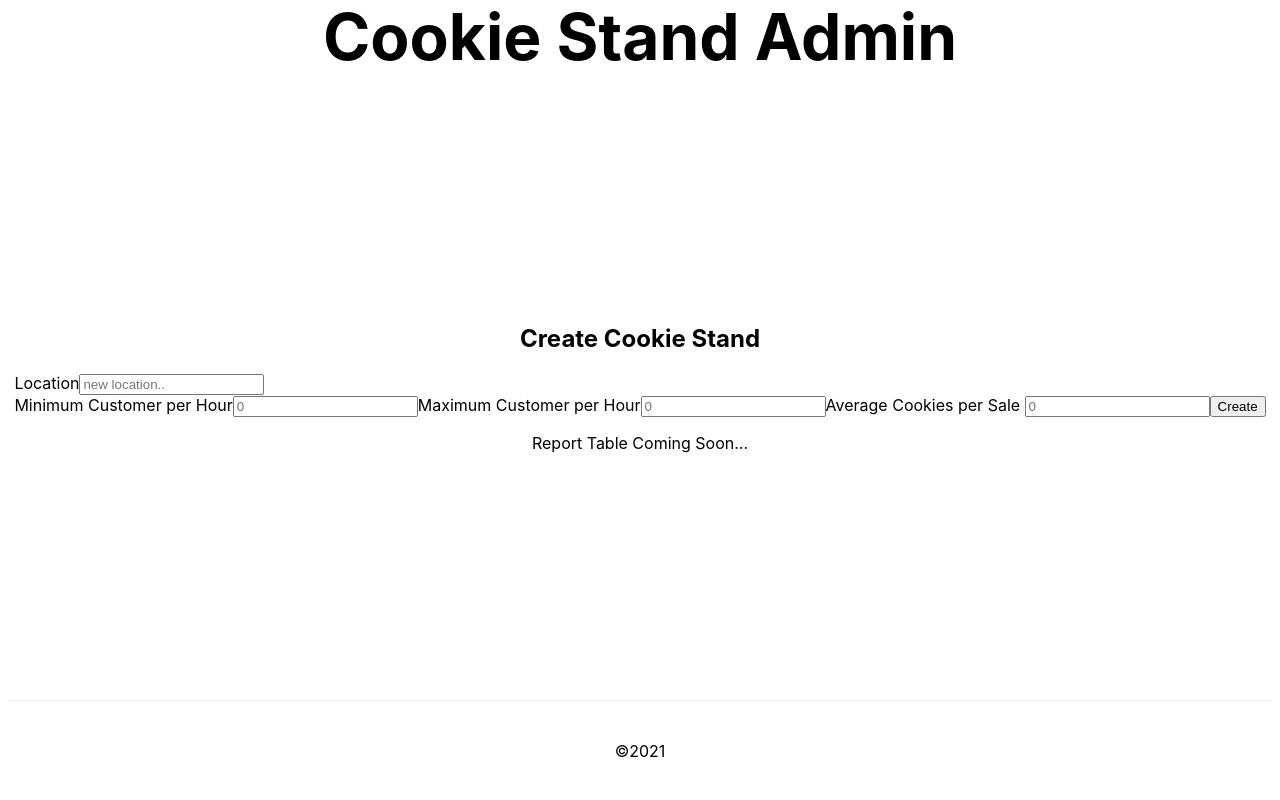
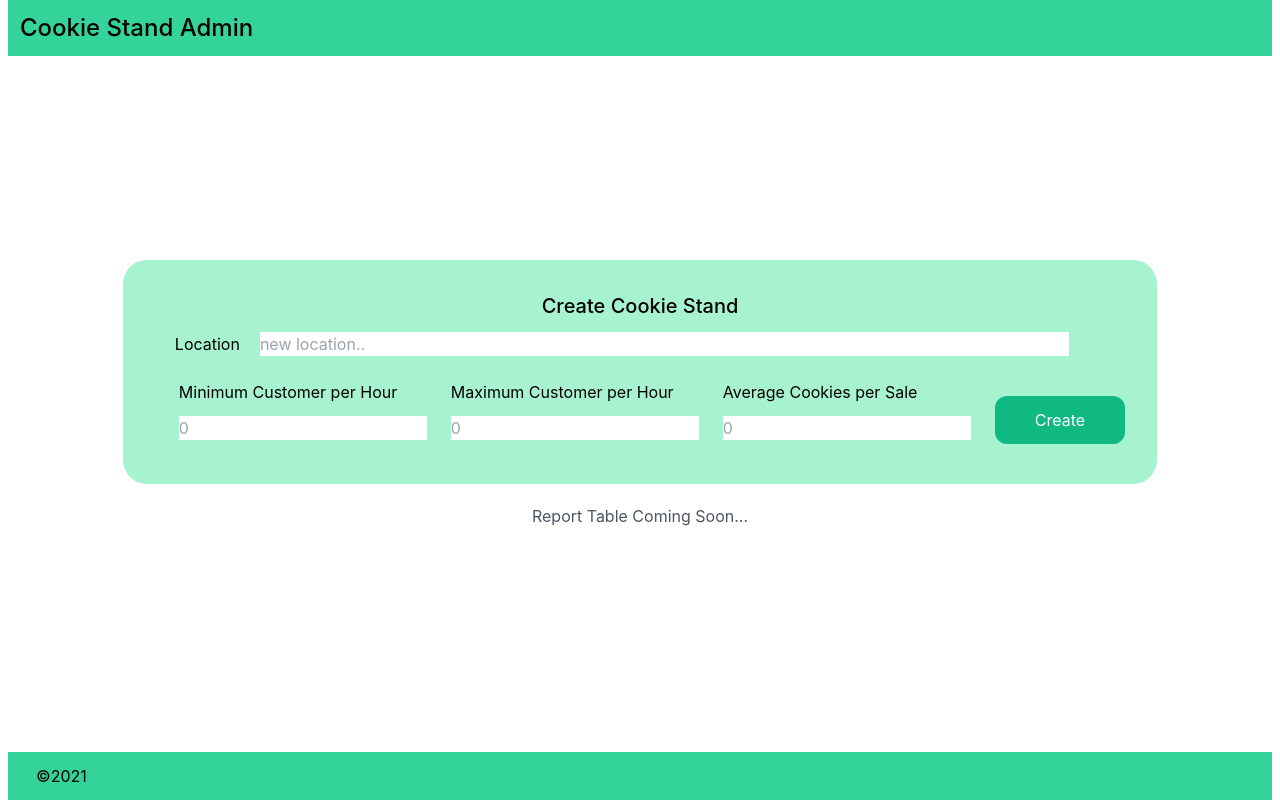
Before and after one commit to nooromari/cookie-stand-admin, a Next.js app: page / in a window 1280 px wide. Built offline with nearby package versions, Linux system fonts and the light colour scheme.

Commit message:
add tailwind style

```diff
--- a/components/Footer.js
+++ b/components/Footer.js
@@ -3,8 +3,9 @@ import styles from '../styles/Home.module.css'
 
 function Footer(){
     return(
-        <footer className={styles.footer}>
-            <p> &copy;2021 </p>
+        // className={styles.footer}
+        <footer className='bg-green-400 w-full p-3' >
+            <p className=' ml-4' > &copy;2021 </p>
       </footer>
     )
 }
--- a/components/Header.js
+++ b/components/Header.js
@@ -3,8 +3,8 @@ import styles from '../styles/Home.module.css'
 
 function Header(){
     return(
-        <header>
-            <h1 className={styles.title}>
+        <header className='bg-green-400 w-full p-3'>
+            <h1 className='text-2xl font-medium'>
                 Cookie Stand Admin
             </h1>
 
--- a/components/Main.js
+++ b/components/Main.js
@@ -16,7 +16,6 @@ function Main(){
 
     const handelSubmit = (e) =>{
         e.preventDefault()
-                console.log(e.target.location.value)
                 setStand({
                     location :e.target.location.value,
                     min :e.target.min.value,
@@ -24,27 +23,28 @@ function Main(){
                     avg :e.target.avg.value,
                     condition : true
                 })
-                console.log(stand)
     }
 
     return(
         <main className={styles.main}>
-            <h2>Create Cookie Stand</h2>
 
-        <form onSubmit={handelSubmit} >
-            <label className="bg-red-200 text-blue">Location</label>
-            <input placeholder={stand.location}  type="text" id = 'location' /> <br/>
-            <label>Minimum Customer per Hour</label>
-            <input placeholder={stand.min} name="min" type="number" id = 'min' />
-            <label>Maximum Customer per Hour</label>
-            <input placeholder={stand.max} name="max" type="number" id = 'max' />
-            <label>Average Cookies per Sale </label>
-            <input placeholder={stand.avg} name="avg" type="number" id = 'avg' />
-            <button type='submit' >Create</button>
-        </form>
-            {console.log(stand)}
-        <p>Report Table Coming Soon... </p>
-        <Stand stand={stand} />
+            <form onSubmit={handelSubmit} className='bg-green-200 p-8 rounded-3xl ' >
+                <h2 className='font-medium text-center pb-3 text-xl' >Create Cookie Stand</h2>
+                <label className='px-5' >Location</label>
+                <input className="w-10/12" placeholder={stand.location}  type="text" id = 'location' /> <br/>
+                <div className='grid grid-cols-3 p-3 float-left' >
+                    <label className='p-3' >Minimum Customer per Hour</label>
+                    <label className='p-3' >Maximum Customer per Hour</label>
+                    <label className='p-3' >Average Cookies per Sale </label>
+
+                    <input className=' mx-3' placeholder={stand.min} name="min" type="number" id = 'min' />
+                    <input className=' mx-3' placeholder={stand.max} name="max" type="number" id = 'max' />
+                    <input className=' mx-3' placeholder={stand.avg} name="avg" type="number" id = 'avg' />
+                </div>
+                <button className='text-white mt-10 bg-green-500 px-10 py-3 rounded-xl hover:text-green-600 hover:bg-green-100 ' type='submit' >Create</button>
+            </form>
+            <p className='m-5 text-gray-600' >Report Table Coming Soon... </p>
+            <Stand stand={stand} />
       </main>
     )
 }
--- a/components/Stand.js
+++ b/components/Stand.js
@@ -4,7 +4,7 @@ function Stand({stand}){
 
     return(
         <If condition={stand.condition} >
-            <p>
+            <p className='m-2 text-gray-600' >
                 <span>location : {stand.location} </span>,
                 <span>min : {stand.min} </span>,
                 <span>max : {stand.max} </span>,
--- a/package.json
+++ b/package.json
@@ -14,7 +14,10 @@
     "react-dom": "17.0.2"
   },
   "devDependencies": {
+    "autoprefixer": "^10.2.6",
     "eslint": "7.29.0",
-    "eslint-config-next": "11.0.1"
+    "eslint-config-next": "11.0.1",
+    "postcss": "^8.3.5",
+    "tailwindcss": "^2.2.4"
   }
 }
--- a/pages/_app.js
+++ b/pages/_app.js
@@ -1,4 +1,5 @@
 import '../styles/globals.css'
+import 'tailwindcss/tailwind.css'
 
 function MyApp({ Component, pageProps }) {
   return <Component {...pageProps} />
--- /dev/null
+++ b/postcss.config.js
@@ -0,0 +1,6 @@
+module.exports = {
+  plugins: {
+    tailwindcss: {},
+    autoprefixer: {},
+  },
+}
--- a/styles/globals.css
+++ b/styles/globals.css
@@ -1,3 +1,7 @@
+@tailwind base;
+@tailwind components;
+@tailwind utilities;
+
 html,
 body {
   padding: 0;
--- /dev/null
+++ b/tailwind.config.js
@@ -0,0 +1,11 @@
+module.exports = {
+  purge: ['./pages/**/*.{js,ts,jsx,tsx}', './components/**/*.{js,ts,jsx,tsx}'],
+  darkMode: false, // or 'media' or 'class'
+  theme: {
+    extend: {},
+  },
+  variants: {
+    extend: {},
+  },
+  plugins: [],
+}
```
Also changed, not shown: 2 other files (tests, documents, lock files or other folders).
